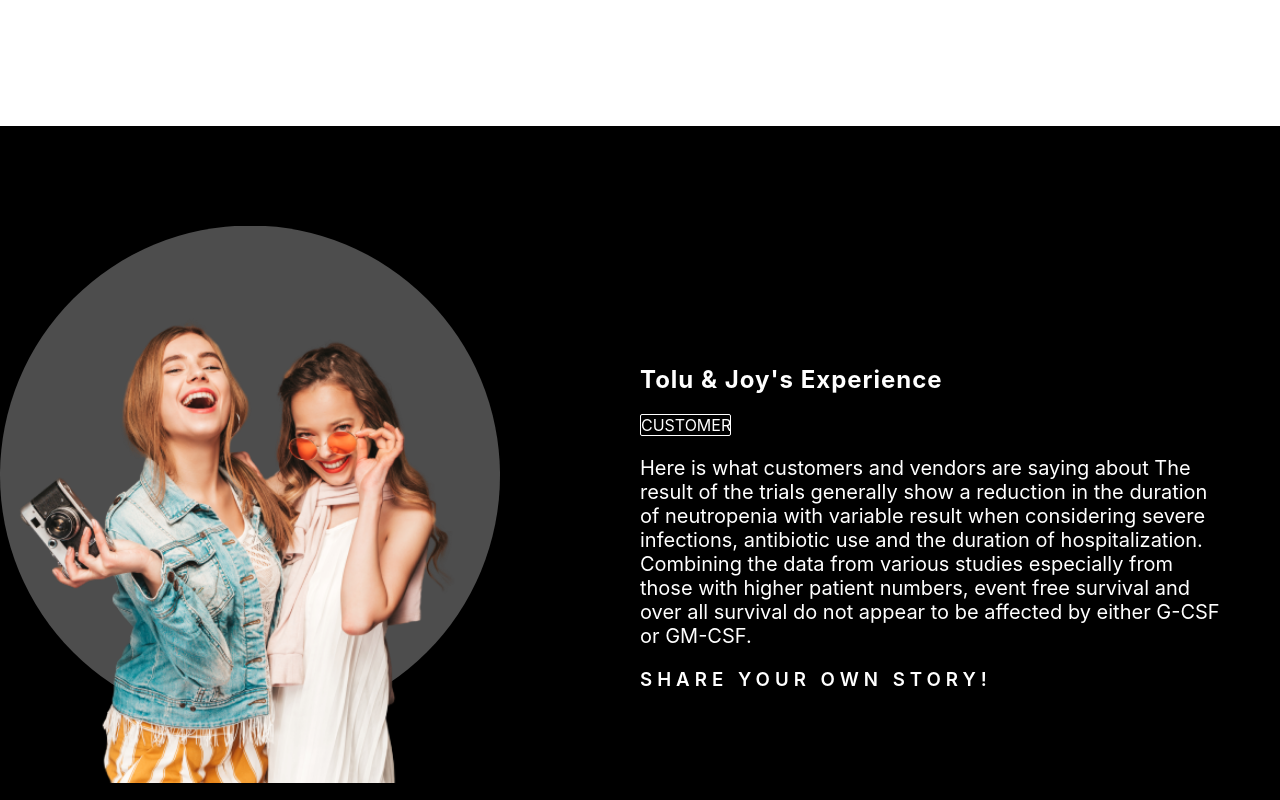
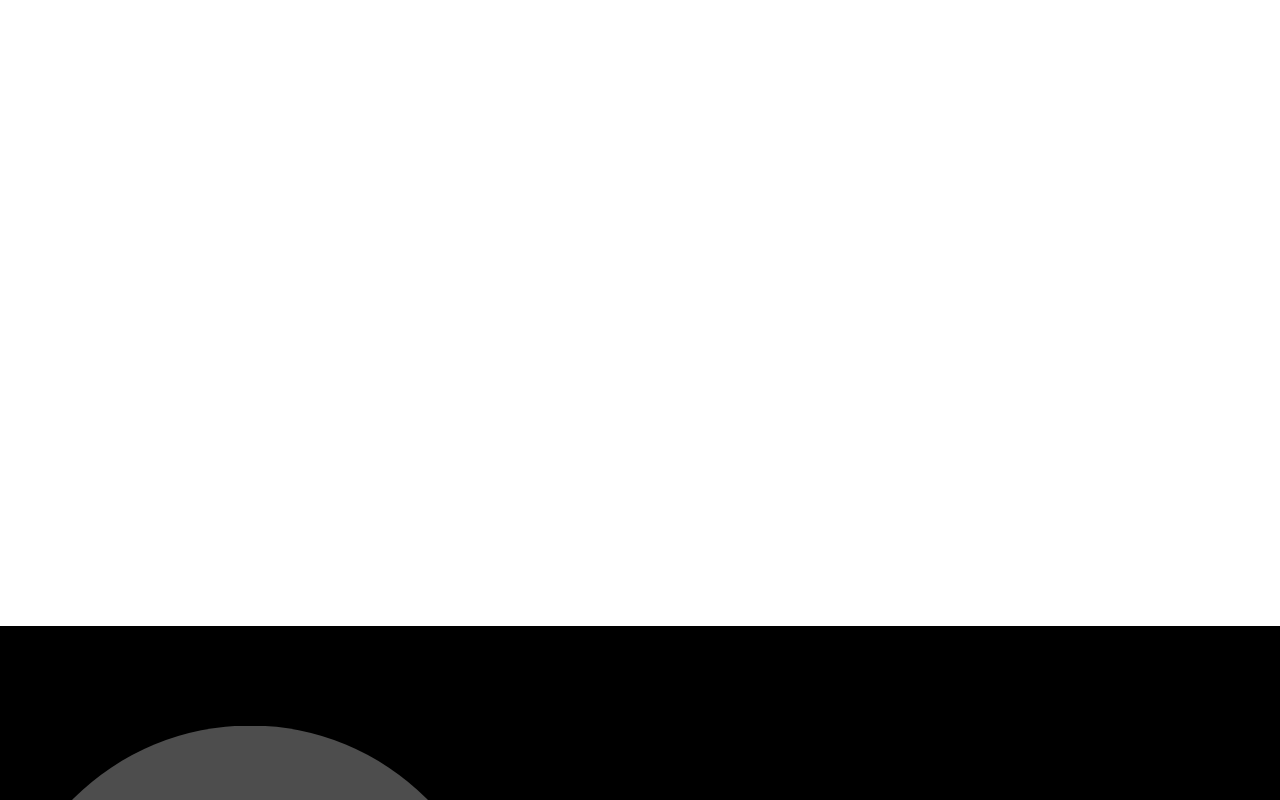
Before and after one commit to dharniel45/Testimonials, a React (Create React App) app: page / in a window 1280 px wide. Shown: the part 800-1600 px from the top of the page. Built offline with nearby package versions, Linux system fonts and the light colour scheme.

Commit message:
Update Experience.css

```diff
--- a/src/components/Experience.css
+++ b/src/components/Experience.css
@@ -28,7 +28,7 @@
 .bux {
     background-color: black;
     height: 100vh;
-    margin-bottom: 500px;
+    margin-top: 500px;
 }
 
 .i-byg {
```
